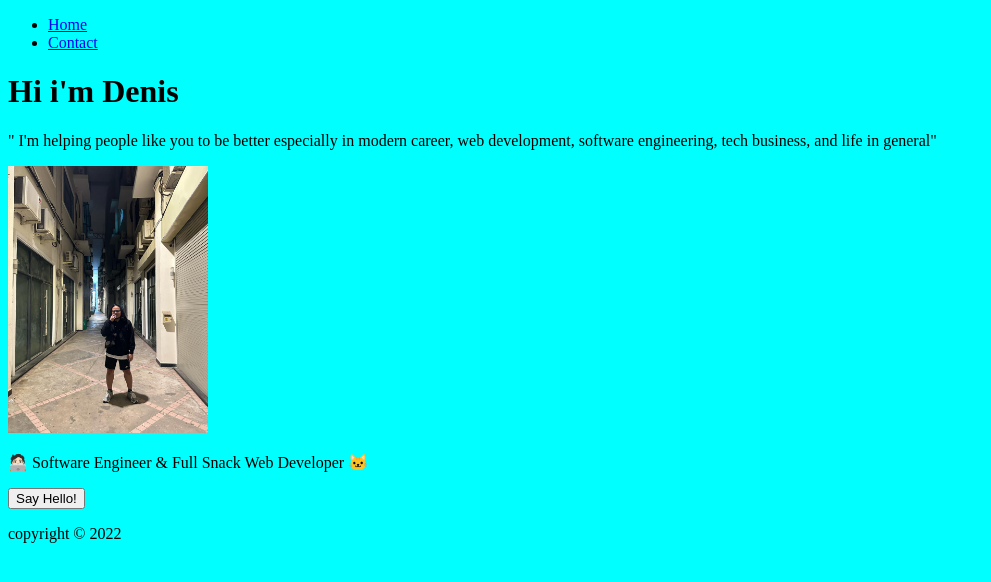
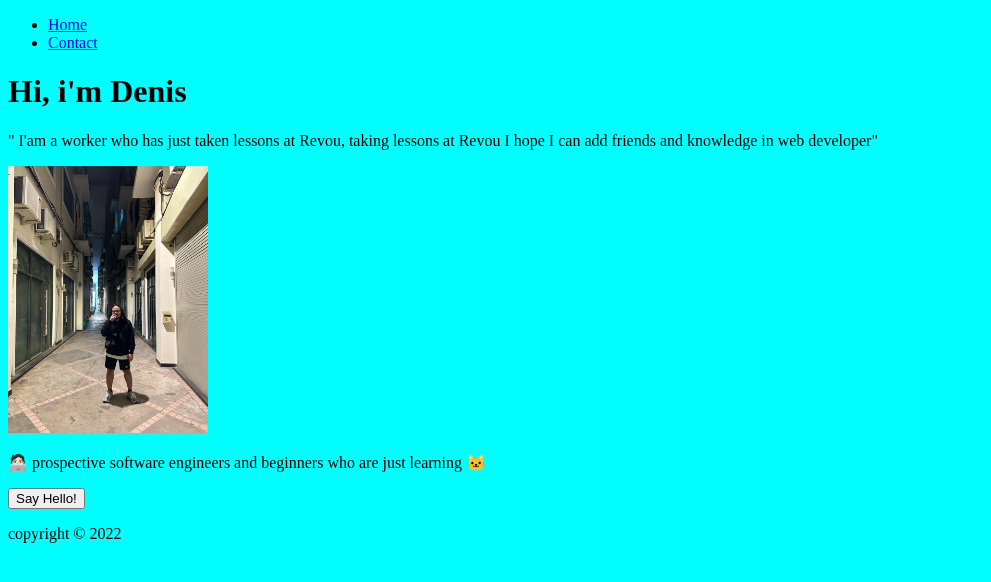
Before and after one commit to AndriawanDenis88/assignment1, a plain HTML site: page index.html in a window 1280 px wide. Shown: the whole page, without its empty margins (0-991 px from the left). Drawn offline with Linux system fonts and the light colour scheme.

Commit message:
Revisi ke 2

```diff
--- a/index.html
+++ b/index.html
@@ -18,15 +18,15 @@
         </ul>
     </nav>
     <header class="">
-        <h1 >Hi i'm Denis</h1>
+        <h1 >Hi, i'm Denis</h1>
         <p class="">
-            " I'm helping people like you to be better especially in modern career, web development, software engineering, tech business, and life in general"
+            " I'am a worker who has just taken lessons at Revou, taking lessons at Revou I hope I can add friends and knowledge in web developer"
         </p>
 
     </header>
     <main class="">
         <img src="Denis Andriawan.jpeg" alt="denis" width="200">
-            <p class="my-job-title"> 🧑🏻‍💻 Software Engineer & Full Snack Web Developer 🐱 </p>
+            <p class="my-job-title"> 🧑🏻‍💻 prospective software engineers and beginners who are just learning 🐱 </p>
             <button onclick="munculalert()">Say Hello!</button>
     </main>
     <footer class="footer">
```
